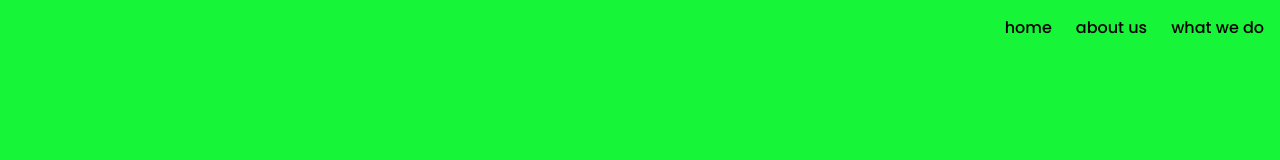
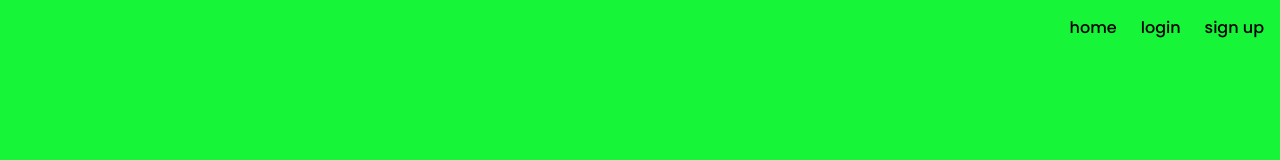
Before and after one commit to nonvegetable/assero, a Next.js app in the folder assero-frontend/: page / in a window 1280 px wide. Shown: the top 160 px of the page. Built offline with nearby package versions, Linux system fonts and the light colour scheme.

Commit message:
navbar change

```diff
--- a/assero-frontend/src/components/homepage/home.tsx
+++ b/assero-frontend/src/components/homepage/home.tsx
@@ -14,7 +14,7 @@ const Home = () => {
         transition={{ duration: 0.8, ease: "easeOut" }}
         className="flex justify-end p-4 space-x-4 md:space-x-6 text-black font-medium"
       >
-        {["home", "about us", "what we do"].map((item, index) => (
+        {["home", "login", "sign up"].map((item, index) => (
           <motion.a
             key={item}
             href="#"
```
